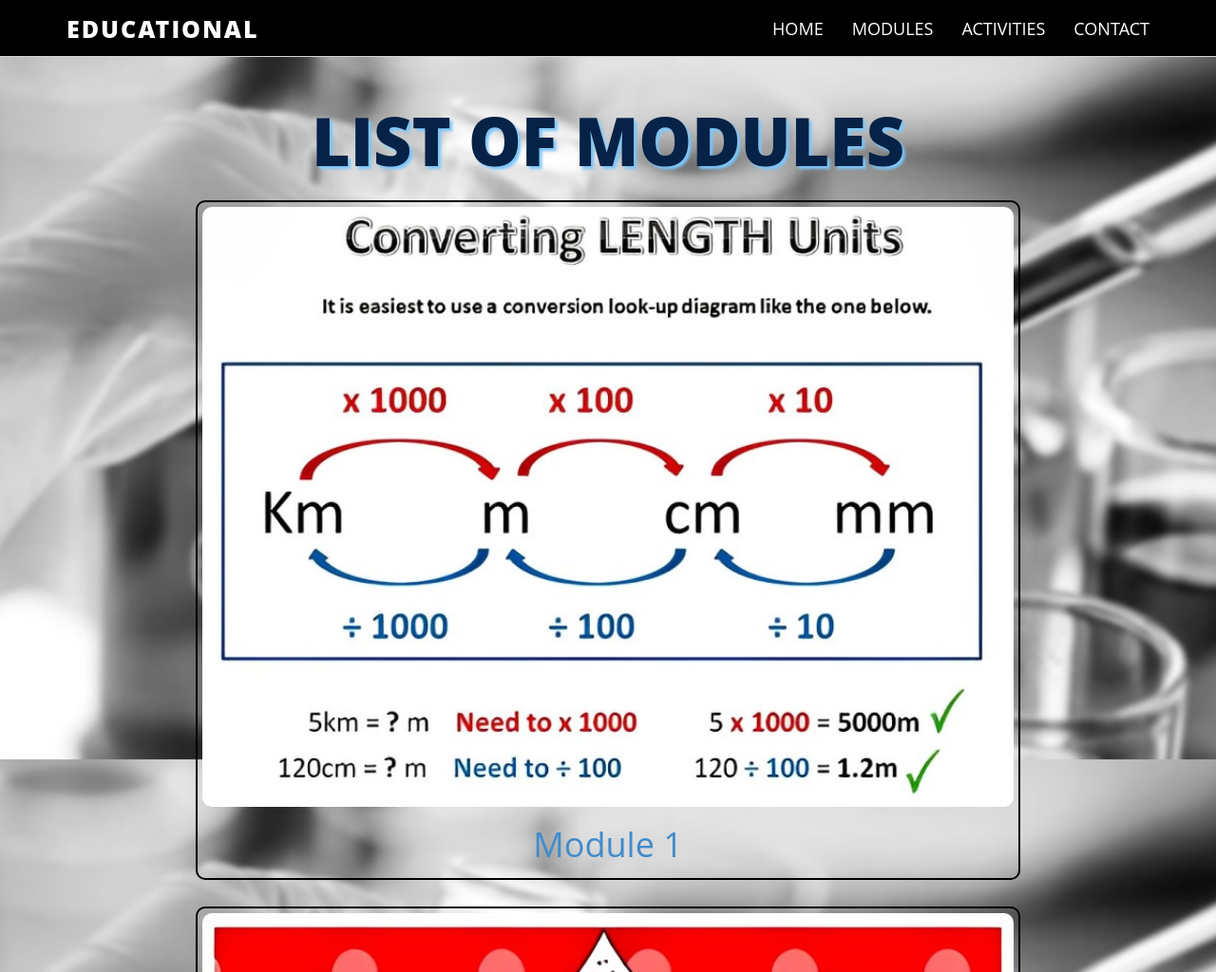
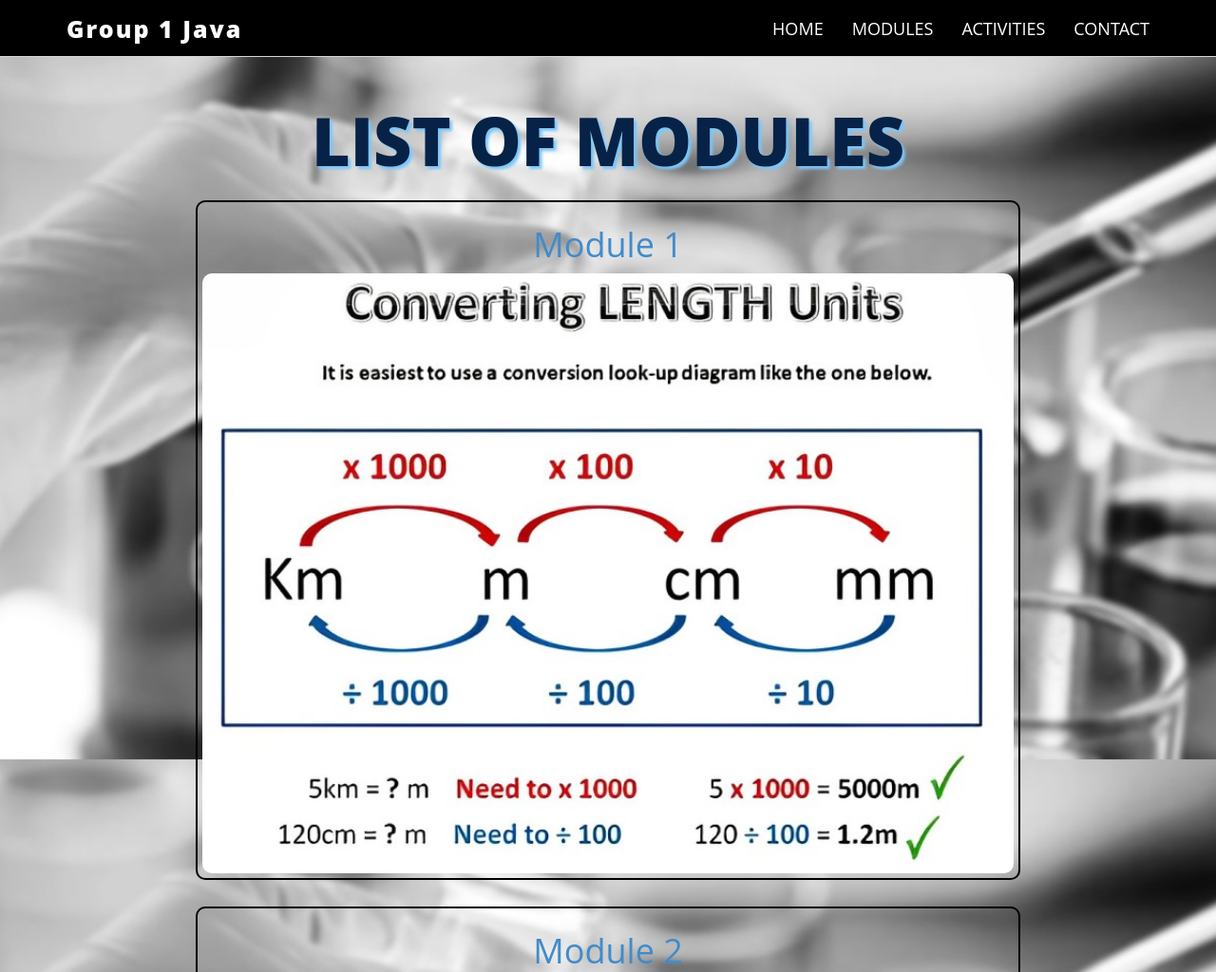
Before and after one commit to group1-java/java, a plain HTML site: page modules.html in a window 1280 px wide. Shown: the top 1024 px of the page at 95% size. Drawn offline with Linux system fonts and the light colour scheme.

Commit message:
Add files via upload

```diff
--- a/modules.html
+++ b/modules.html
@@ -15,7 +15,7 @@
                     <span class="icon-bar"></span>
                     <span class="icon-bar"></span>
                 </button>
-                <a class="navbar-brand" href="#">EDUCATIONAL</a>
+                <a class="navbar-brand" href="#">Group 1 Java</a>
             </div>
             <div class="navbar-collapse collapse">
                 <ul class="nav navbar-nav navbar-right">
@@ -38,32 +38,32 @@
     <div class="gallery">
         <div class="gallery-item">
             <a href="pages/mpage1.html">
+			    <h1>Module 1</h1>
                 <img src="attra/m1.jpg" alt="" style="border: none; border-radius: 10px; height: auto;">
-                <h1>Module 1</h1>
             </a>
         </div>
         <div class="gallery-item">
             <a href="pages/mpage2.html">
+			    <h1>Module 2</h1>
                 <img src="attra/m2.jpg" alt="" style="border: none; border-radius: 10px; height: auto;">
-                <h1>Module 2</h1>
             </a>
         </div>
         <div class="gallery-item">
             <a href="pages/mpage3.html">
+				<h1>Module 3</h1>
                 <img src="attra/m3.jpg" alt="" style="border: none; border-radius: 10px; height: auto;">
-                <h1>Module 3</h1>
             </a>
         </div>
 		<div class="gallery-item">
             <a href="pages/mpage4.html">
+				<h1>Module 4</h1>
                 <img src="attra/m4.jpg" alt="" style="border: none; border-radius: 10px; height: auto;">
-                <h1>Module 4</h1>
             </a>
         </div>
         <div class="gallery-item">
             <a href="pages/mpage5.html">
+			    <h1>Module 5</h1>
                 <img src="attra/m5.jpg" alt="" style="border: none; border-radius: 10px; height: auto;">
-                <h1>Module 5</h1>
             </a>
         </div>
         </div>
```
Also changed, not shown: Contact.html (+1 -1 lines), activities.html (+1 -1 lines), index.html (+6 -5 lines).
